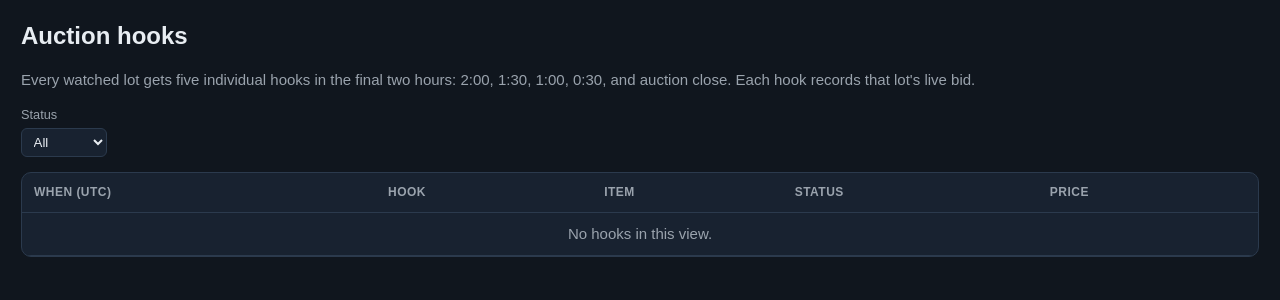
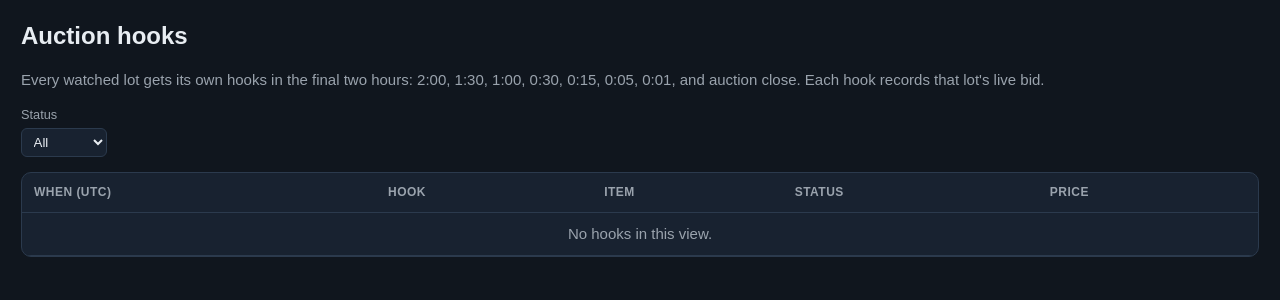
Before and after one commit to SimbaServices/GovDeals, a FastAPI app: page /hooks in a window 1280 px wide. Shown: the part 65-365 px from the top of the page. Run offline with FastAPI, Linux system fonts and the light colour scheme; data that the repository does not hold is empty.

Commit message:
Add 15-minute, 5-minute, and 1-minute hooks before auction close.
Co-authored-by: Cursor <cursoragent@cursor.com>

```diff
--- a/app/config.py
+++ b/app/config.py
@@ -35,8 +35,8 @@ REQUEST_PAUSE_SECONDS = float(os.environ.get("GOVDEALS_REQUEST_PAUSE", "0.45"))
 DETAIL_PAUSE_SECONDS = float(os.environ.get("GOVDEALS_DETAIL_PAUSE", "0.55"))
 PAGE_SIZE = 120
 
-# Individual hooks at each 30-minute mark in the final 2 hours, plus close.
-HOOK_OFFSETS_MINUTES = (120, 90, 60, 30, 0)
+# Hooks in the final 2 hours, then a tighter countdown through close.
+HOOK_OFFSETS_MINUTES = (120, 90, 60, 30, 15, 5, 1, 0)
 HOOK_FIRE_GRACE_MINUTES = 12
 
 WEBHOOK_URL = os.environ.get("GOVDEALS_WEBHOOK_URL", "").strip()
--- a/app/hooks.py
+++ b/app/hooks.py
@@ -24,6 +24,8 @@ def parse_end(value: str | None) -> datetime | None:
 def hook_name(minutes_before_end: int) -> str:
     if minutes_before_end == 0:
         return "final_close"
+    if minutes_before_end < 60:
+        return f"t_minus_{minutes_before_end}m"
     hours, minutes = divmod(minutes_before_end, 60)
     if minutes:
         return f"t_minus_{hours}h{minutes:02d}m"
--- a/templates/hooks.html
+++ b/templates/hooks.html
@@ -3,8 +3,8 @@
 {% block content %}
 <h1>Auction hooks</h1>
 <p class="meta">
-  Every watched lot gets five individual hooks in the final two hours:
-  2:00, 1:30, 1:00, 0:30, and auction close. Each hook records that lot's live bid.
+  Every watched lot gets its own hooks in the final two hours:
+  2:00, 1:30, 1:00, 0:30, 0:15, 0:05, 0:01, and auction close. Each hook records that lot's live bid.
 </p>
 
 <form class="filters" method="get">
--- a/templates/index.html
+++ b/templates/index.html
@@ -22,7 +22,7 @@
 
 <p class="meta">
   Catalog scans run every {{ scrape_hours|int }} hours.
-  Each listing in its last 2 hours gets its own hooks at 2:00, 1:30, 1:00, 0:30, and close.
+  Each listing in its last 2 hours gets its own hooks at 2:00, 1:30, 1:00, 0:30, 0:15, 0:05, 0:01, and close.
   {% if stats.last_run %}
     Last scan {{ stats.last_run.finished_at }} · {{ stats.last_run.listings_upserted }} listings updated
     · {{ stats.last_run.hooks_assigned }} hooks assigned.
--- a/templates/listing.html
+++ b/templates/listing.html
@@ -31,7 +31,7 @@
 
   <section>
     <h2>Final 2-hour hooks</h2>
-    <p class="meta">One hook is assigned for every 30 minutes in the last two hours, plus a close hook that stores the final price.</p>
+    <p class="meta">Hooks fire at 2:00, 1:30, 1:00, 0:30, 0:15, 0:05, 0:01, and auction close. The close hook stores the final price.</p>
     <div class="table-wrap">
       <table>
         <thead>
```
Also changed, not shown: README.md.
